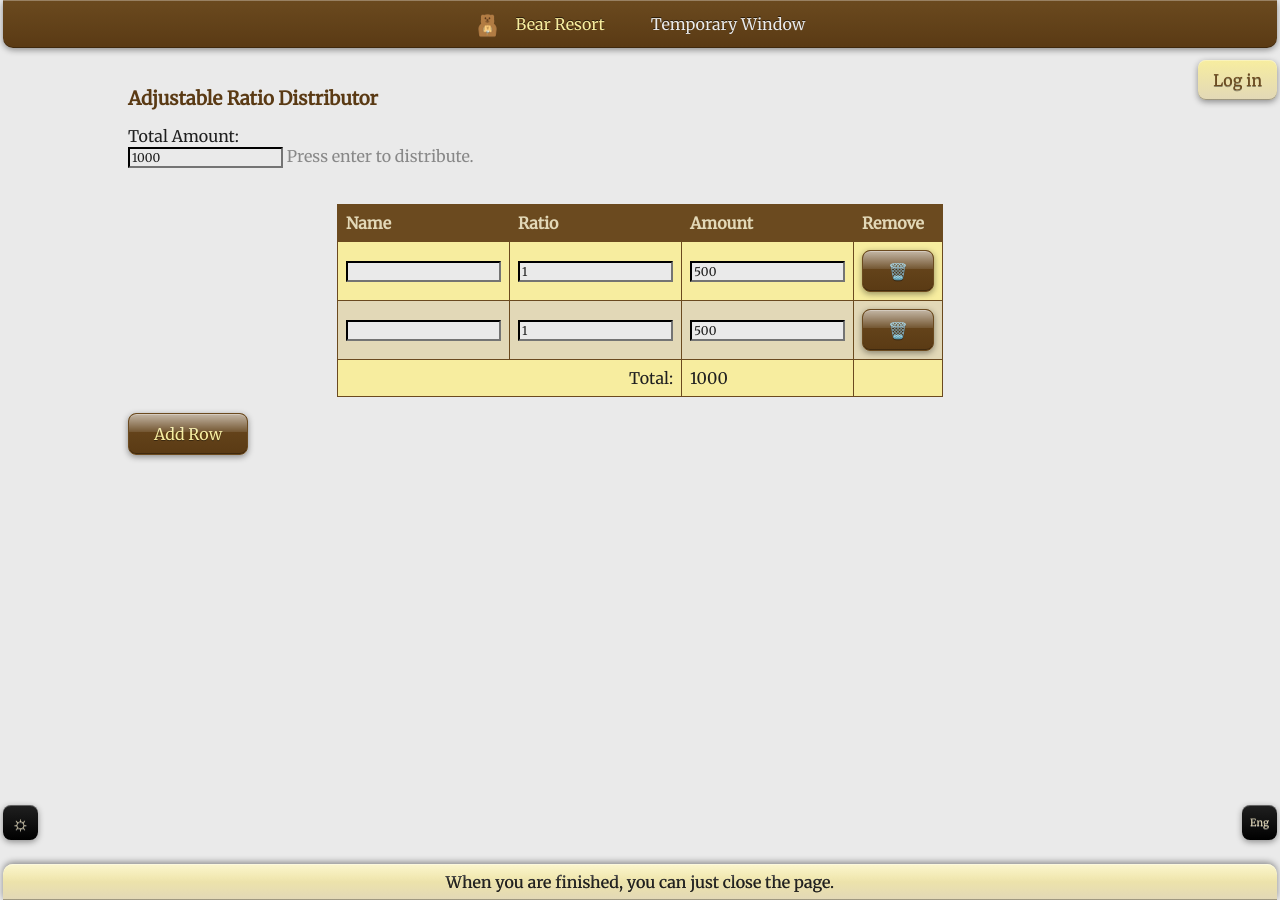
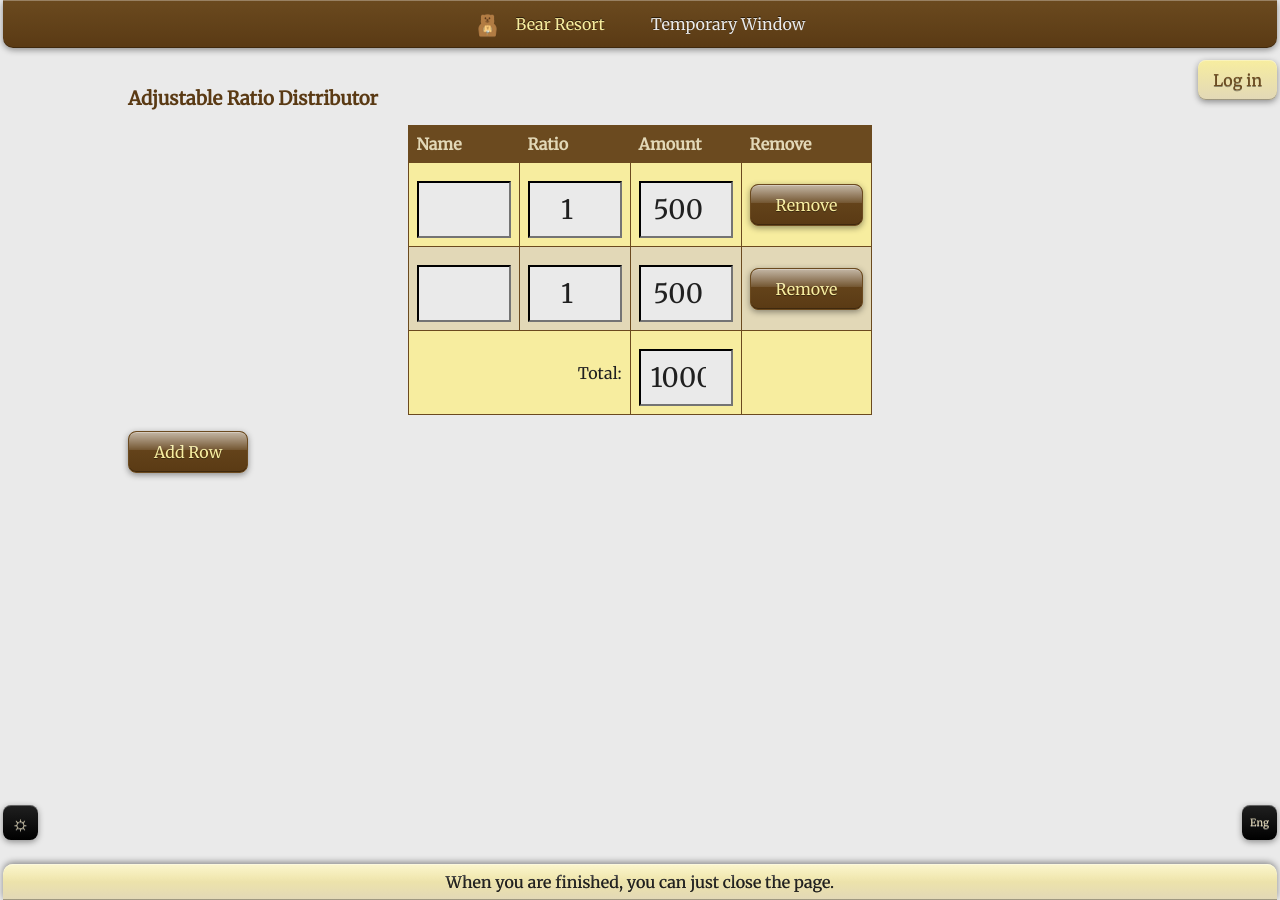
Before and after one commit to Bear-Resort/bear-resort.github.io, a Jekyll site: the page built from mathland/distributor.md, in a window 1280 px wide. Built offline with Jekyll 4.4.1, drawn with Linux system fonts in a browser that asks for light colours; some of the changed lines change nothing that is shown.

Commit message:
updated to fix bug on ratios

```diff
--- a/mathland/distributor.js
+++ b/mathland/distributor.js
@@ -1,8 +1,8 @@
 const tableBody = document.querySelector("#ratioTable tbody");
 const addRowBtn = document.getElementById("addRowBtn");
-    const totalAmountDisplay = document.getElementById("totalAmountDisplay");
-    const totalAmountInput = document.getElementById("desiredTotalAmount");
-    // Helper functions
+const totalAmountInput = document.getElementById("totalAmountInput");
+
+// Getters & setters
 function getRatios() {
   return Array.from(tableBody.querySelectorAll(".ratioInput"))
     .map(input => parseFloat(input.value) || 0);
@@ -18,60 +18,70 @@
 }
 function setAmounts(amounts) {
   tableBody.querySelectorAll(".amountInput").forEach((input, idx) => {
-        let raw = amounts[idx];
-        if (Number.isInteger(raw)) {
-          input.value = raw;
-        } else {
-          input.value = parseFloat(raw.toFixed(3));
-        }
+    const val = amounts[idx];
+    input.value = Number.isInteger(val) ? val : parseFloat(val.toFixed(3));
   });
 }
-    function getTotalAmount() {
+function getSumRatios() {
+  return getRatios().reduce((a, b) => a + b, 0);
+}
+function calcTotalAmount() {
   return getAmounts().reduce((a, b) => a + b, 0);
 }
-    function updateTotalAmountDisplay() {
-      const total = getTotalAmount();
-      totalAmountDisplay.textContent = Number.isInteger(total) ? total : total.toFixed(3);
+
+// Ratio changed: update only that amount per the total, keep total as is
+function onRatioInput(idx) {
+  const ratios = getRatios();
+  const amounts = getAmounts();
+  const total = calcTotalAmount();
+  const sumRatios = ratios.reduce((a, b) => a + b, 0);
+  if (sumRatios === 0) {
+    setAmounts(ratios.map(() => 0));
+    totalAmountInput.value = 0;
+    return;
   }
-    // Distribute totalAmount by current ratios
-    function distributeAmountsByRatios(totalAmount) {
+  amounts[idx] = ratios[idx] / sumRatios * total;
+  setAmounts(amounts);
+  // Update totalAmountInput to exact new total
+  totalAmountInput.value = calcTotalAmount();
+}
+
+// Amount changed: recalculate all amounts so ratios and the edited amount's value match, and update total
+function onAmountInput(idx) {
+  const ratios = getRatios();
+  const targetAmount = getAmounts()[idx]; // The user entry
+  const rowRatio = ratios[idx];
+  if (rowRatio === 0) return; // Can't do much
+  const sumRatios = ratios.reduce((a, b) => a + b, 0);
+  if (sumRatios === 0) return;
+  // New total required so that (rowRatio/sumRatios)*total = targetAmount
+  const newTotal = targetAmount * sumRatios / rowRatio;
+  const newAmounts = ratios.map(r => r / sumRatios * newTotal);
+  setAmounts(newAmounts);
+  totalAmountInput.value = calcTotalAmount();
+}
+
+// Total changed: distribute by ratio
+function onTotalAmountInput() {
   const ratios = getRatios();
   const sumRatios = ratios.reduce((a, b) => a + b, 0);
-      let amounts = (sumRatios > 0)
-        ? ratios.map(r => r / sumRatios * totalAmount)
-        : ratios.map(_ => 0);
+  let total = parseFloat(totalAmountInput.value) || 0;
+  const amounts = (sumRatios > 0) ? ratios.map(r => r / sumRatios * total) : ratios.map(() => 0);
   setAmounts(amounts);
-      updateTotalAmountDisplay();
+  totalAmountInput.value = calcTotalAmount();
 }
-    // When a ratio is typed: only this row's amount changes, keeping total amount the same
-    function onRatioInput(idx) {
-      const ratios = getRatios();
-      const total = getTotalAmount();
-      const sumRatios = ratios.reduce((a, b) => a + b, 0);
-      let amounts = getAmounts();
-      amounts[idx] = sumRatios > 0 ? (ratios[idx] / sumRatios) * total : 0;
-      setAmounts(amounts);
-      updateTotalAmountDisplay();
-    }
-    // When an amount is typed: just set the amount, update the sum
-    function onAmountInput(idx) {
-      updateTotalAmountDisplay();
-    }
-    // When the desired total amount is changed: distribute among ratios
-    function onTotalAmountInput() {
-      const desiredTotal = parseFloat(totalAmountInput.value) || 0;
-      distributeAmountsByRatios(desiredTotal);
-    }
+
+// Add a row
 function addRow(ratio = 1, name = "") {
   const tr = document.createElement("tr");
-      // Name input
+  // Name
   const nameTd = document.createElement("td");
   const nameInput = document.createElement("input");
   nameInput.type = "text";
   nameInput.className = "nameInput";
   nameInput.value = name;
   nameTd.appendChild(nameInput);
-      // Ratio input
+  // Ratio
   const ratioTd = document.createElement("td");
   const ratioInput = document.createElement("input");
   ratioInput.type = "number";
@@ -84,7 +94,7 @@
     onRatioInput(idx);
   });
   ratioTd.appendChild(ratioInput);
-      // Amount input (float up to 3 decimals)
+  // Amount (float, 3 decimals allowed)
   const amountTd = document.createElement("td");
   const amountInput = document.createElement("input");
   amountInput.type = "number";
@@ -92,21 +102,21 @@
   amountInput.min = "0";
   amountInput.step = "0.001";
   amountInput.value = "0";
-      amountInput.addEventListener("input", function () {
+  amountInput.addEventListener("input", function() {
     const idx = Array.from(tableBody.children).indexOf(tr);
     onAmountInput(idx);
   });
   amountTd.appendChild(amountInput);
-      // Remove button
+  // Remove
   const removeTd = document.createElement("td");
   const removeBtn = document.createElement("button");
-      removeBtn.textContent = "🗑️";
+  removeBtn.textContent = "Remove";
   removeBtn.onclick = function() {
     tableBody.removeChild(tr);
     if (tableBody.children.length < 2) {
       addRow();
     }
-        updateTotalAmountDisplay();
+    onTotalAmountInput();
   };
   removeTd.appendChild(removeBtn);
   tr.appendChild(nameTd);
@@ -114,20 +124,24 @@
   tr.appendChild(amountTd);
   tr.appendChild(removeTd);
   tableBody.appendChild(tr);
+
+  // Initialize amounts for this row
+  setTimeout(() => {
+    // Distribute using current total
+    onTotalAmountInput();
+  }, 0);
 }
-    // Compose initial table, set behaviors
+
 window.onload = function () {
   addRow(1);
   addRow(1);
-      distributeAmountsByRatios(parseFloat(totalAmountInput.value) || 0);
-      updateTotalAmountDisplay();
+  totalAmountInput.value = 1000;
+  onTotalAmountInput();
 };
+
 addRowBtn.onclick = function () {
   addRow(1);
-      distributeAmountsByRatios(getTotalAmount());
+  onTotalAmountInput();
 };
-    totalAmountInput.addEventListener("change", onTotalAmountInput);
-    totalAmountInput.addEventListener("blur", onTotalAmountInput);
-    totalAmountInput.addEventListener("keyup", function(e) {
-      if (e.key === "Enter") onTotalAmountInput();
-    });
+
+totalAmountInput.addEventListener("input", onTotalAmountInput);
--- a/mathland/distributor.md
+++ b/mathland/distributor.md
@@ -2,15 +2,19 @@
 title: "Distributor"
 ---
 
+<style>
+    input {
+        padding: 10px;
+        font-size: 20pt;
+        margin-top: 10px;
+        width: 70px;
+        text-align: center;
+    }
+</style>
+
 ## <span class="eng">Adjustable Ratio Distributor</span><span class="chn">比例分配器</span>
 
-<label>
-    <span class="eng">Total Amount:</span><span class="chn">总量:</span>
-    <input type="number" id="desiredTotalAmount" min="0" step="0.001" value="1000">
-    <span style="color:#888;"><span class="eng">Press enter to distribute.</span><span class="chn">按下回车以分配。</span> </span>
-  </label>
-  <br><br>
-  <table id="ratioTable">
+<table id="ratioTable">
     <thead>
       <tr>
         <th><span class="eng">Name</span><span class="chn">名称</span></th>
@@ -19,13 +23,13 @@
         <th><span class="eng">Remove</span><span class="chn">删除</span></th>
       </tr>
     </thead>
-    <tbody>
-      <!-- Rows rendered dynamically -->
-    </tbody>
+    <tbody></tbody>
     <tfoot>
       <tr>
         <td colspan="2" style="text-align: right;"><span class="eng">Total:</span><span class="chn">共计:</span></td>
-        <td id="totalAmountDisplay">0</td>
+        <td>
+          <input type="number" id="totalAmountInput" min="0" step="1" value="1000">
+        </td>
         <td></td>
       </tr>
     </tfoot>
```
Lines whose indentation alone changed are shown as unchanged.
